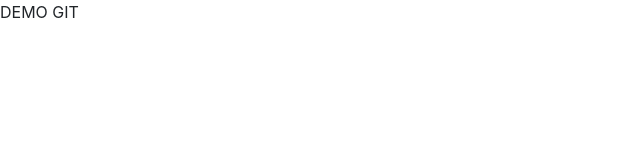
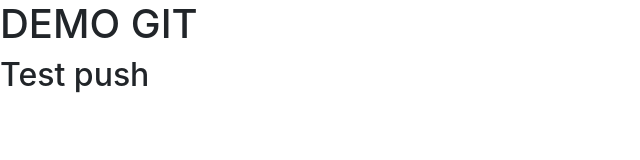
Before and after one commit to kiseki2301/301120_GIT, a plain HTML site: page index.html in a window 1280 px wide. Shown: the whole page, without its empty margins (0-640 px from the left). Drawn offline with nearby package versions, Linux system fonts and the light colour scheme.

Commit message:
test push

```diff
--- a/index.html
+++ b/index.html
@@ -10,7 +10,8 @@
     <link rel="stylesheet" href="https://stackpath.bootstrapcdn.com/bootstrap/4.3.1/css/bootstrap.min.css" integrity="sha384-ggOyR0iXCbMQv3Xipma34MD+dH/1fQ784/j6cY/iJTQUOhcWr7x9JvoRxT2MZw1T" crossorigin="anonymous">
   </head>
   <body>
-    DEMO GIT
+    <h1>DEMO GIT</h1>
+    <h2>Test push</h2>
     <!-- Optional JavaScript -->
     <!-- jQuery first, then Popper.js, then Bootstrap JS -->
     <script src="https://code.jquery.com/jquery-3.3.1.slim.min.js" integrity="sha384-q8i/X+965DzO0rT7abK41JStQIAqVgRVzpbzo5smXKp4YfRvH+8abtTE1Pi6jizo" crossorigin="anonymous"></script>
```
